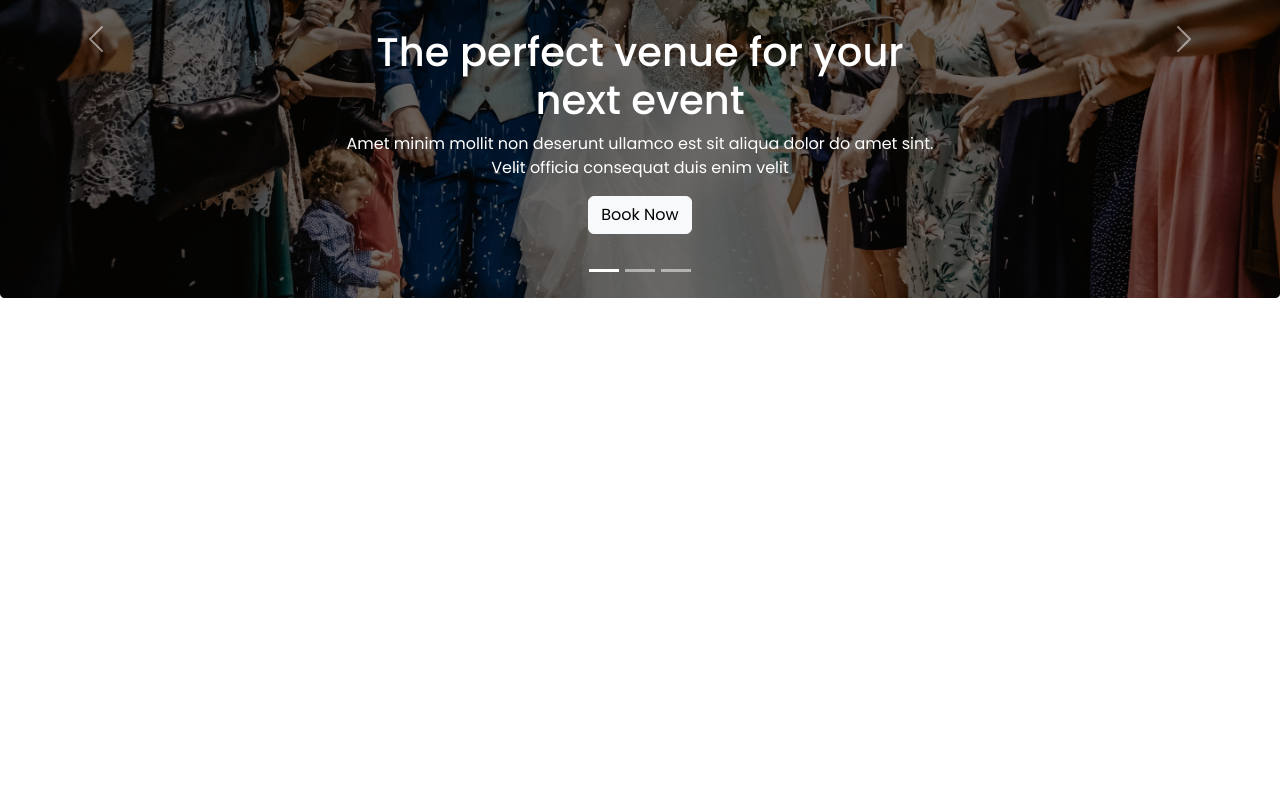
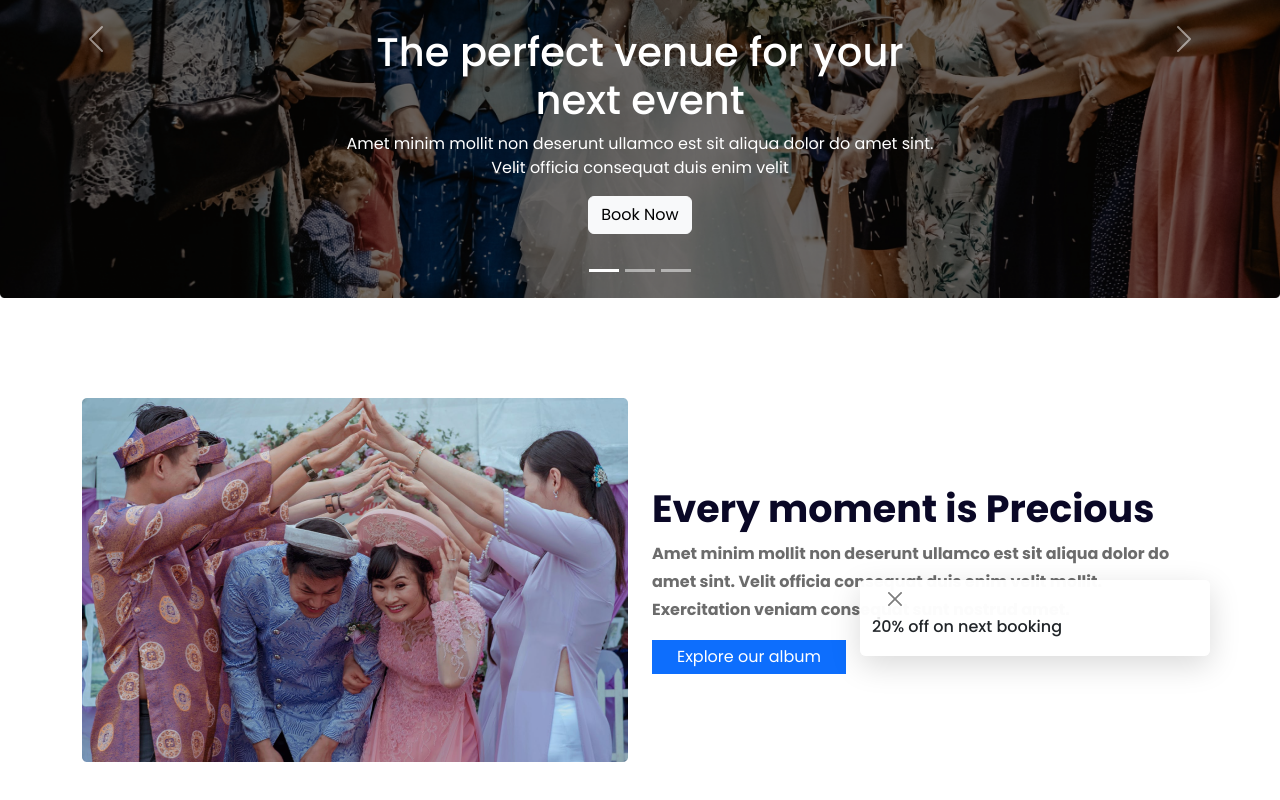
Before and after one commit to MohammadSaifulIslam/convention-center, a plain HTML site: page index.html in a window 1280 px wide. Shown: the part 328-1128 px from the top of the page. Before the commit the page ends 800 px from the top, so only its background shows below. Drawn offline with Linux system fonts and the light colour scheme.

Commit message:
about part added

```diff
--- a/index.html
+++ b/index.html
@@ -60,7 +60,7 @@
                                 next event</h1>
                             <p>Amet minim mollit non deserunt ullamco est sit aliqua dolor do amet sint. Velit officia
                                 consequat duis enim velit </p>
-                                <a class="btn btn-light mb-4" href="#">Book Now</a>
+                            <a class="btn btn-light mb-4" href="#">Book Now</a>
                         </div>
                     </div>
                     <div class="carousel-item">
@@ -70,7 +70,7 @@
                                 next event</h1>
                             <p>Amet minim mollit non deserunt ullamco est sit aliqua dolor do amet sint. Velit officia
                                 consequat duis enim velit </p>
-                                <a class="btn btn-light mb-4" href="#">Book Now</a>
+                            <a class="btn btn-light mb-4" href="#">Book Now</a>
                         </div>
                     </div>
                     <div class="carousel-item">
@@ -99,8 +99,32 @@
         <!-- bannar-slider part end -->
     </header>
     <main>
-        <!-- navbar part start -->
-        <!-- navbar part end -->
+        <!-- about us part start -->
+        <section class="about">
+            <div class="container  position-relative">
+                <div class="row">
+                    <div class="col-sm-12 col-md-12 col-lg-6 col-xl-6  ">
+                        <img class="img-fluid" src="images/wedding.png" alt="">
+                    </div>
+                    <div class="about-text col-sm-12 col-md-12 col-lg-6 col-xl-6 my-auto ">
+                        <h2>Every moment is Precious </h2>
+                        <p>Amet minim mollit non deserunt ullamco est sit aliqua dolor do amet sint. Velit officia
+                            consequat duis enim velit mollit. Exercitation veniam consequat sunt nostrud amet.</p>
+                        <a class="btn btn-primary rounded-0 px-4 py-1" href="#">Explore our album</a>
+                    </div>
+                </div>
+                <!-- about-toasts -->
+                <div class="toast fade show about-toast border-0 position-absolute top-50 end-0" role="alert" aria-live="assertive" aria-atomic="true">
+                    <div class="toast-header border-0 ">
+                        <button type="button" class="btn-close" data-bs-dismiss="toast" aria-label="Close"></button>
+                    </div>
+                    <div class="toast-body m-0 pt-0">
+                       <h6 class="pt-0 mt-0">20% off on next booking</h6>
+                    </div>
+                </div>
+            </div>
+        </section>
+        <!-- about us part end -->
         <!-- navbar part start -->
         <!-- navbar part end -->
         <!-- navbar part start -->
--- a/styles/style.css
+++ b/styles/style.css
@@ -6,9 +6,10 @@ body {
 /* navbar start */
 /* navbar start */
 /* navbar start */
-header{
+header {
     margin-bottom: 100px;
 }
+
 .nav-header {
     font-weight: 700;
     font-size: 22px;
@@ -23,11 +24,44 @@ header{
 
 /* navbar end */
 /* bannar-slider end */
-.slider-text{
+.slider-text {
     width: 600px;
     margin: 0 auto;
 }
-.slider-text a{
+
+
+
+/* bannar-slider end */
+/* about part end */
+.about{
+    margin-bottom: 100px;
+}
+.about-text h2 {
+    font-weight: 700;
+    font-size: 38px;
+    color: #0A0826;
+}
+.about-text p{
+    font-weight: 700;
+font-size: 16px;
+line-height: 28px;
+color: #6C6C6C;
+}
+
+
+.about-toast{
+    box-shadow: 0px 9px 31px rgba(0, 0, 0, 0.15);
 
 }
-/* bannar-slider end */
+/* about part end */
+
+
+
+/* about part end */
+/* about part end */
+/* about part end */
+/* about part end */
+/* about part end */
+/* about part end */
+/* about part end */
+/* about part end */
```
